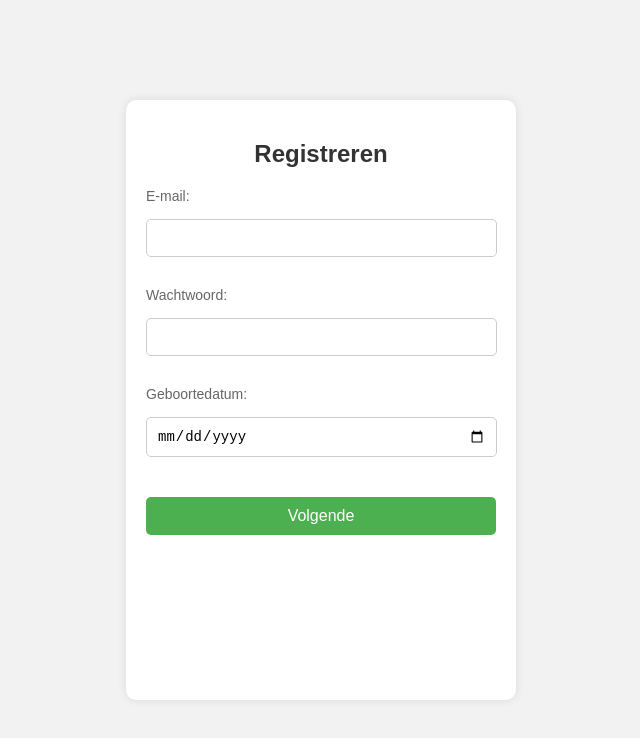
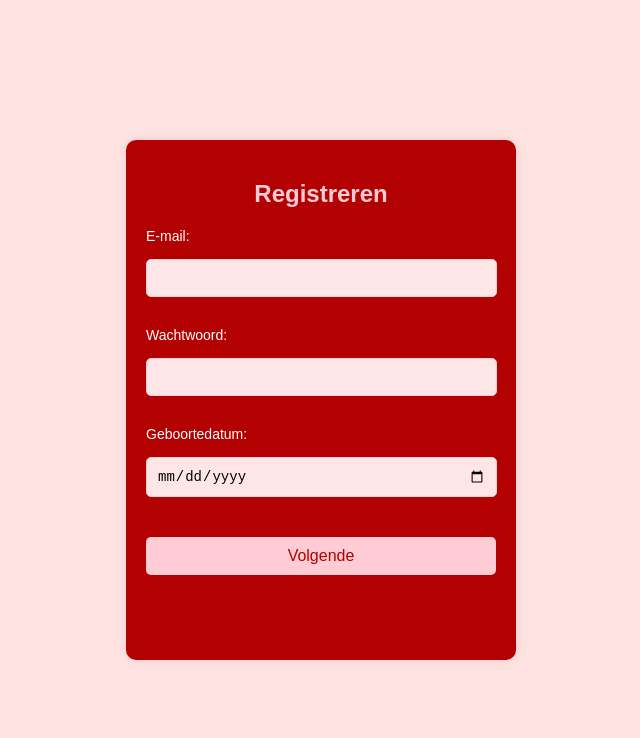
Before and after one commit to Dwaynepiest/SoulConnect-Frontend, a React (Create React App) app in the folder Frontend/soulconnect/: page /register in a window 1280 px wide. Shown: the top 738 px of the page, without its empty margins (319-959 px from the left). Built offline with nearby package versions, Linux system fonts and the light colour scheme.

Commit message:
Login en Registratie Kleuren overeen laten komen met dashboard

```diff
--- a/Frontend/soulconnect/src/pages/Login/login.css
+++ b/Frontend/soulconnect/src/pages/Login/login.css
@@ -1,28 +1,30 @@
 /* Algemene body instellingen */
 body {
     font-family: 'Segoe UI', Tahoma, Geneva, Verdana, sans-serif;
-    background-color: #f4f7f6;
+    background-color: #f2f2f2;
     display: flex;
     justify-content: center;
     align-items: center;
     height: 100vh;
     margin: 0;
+    overflow: hidden;
 }
 
 /* Container voor de login box */
 .login-container {
-    background-color: #ffffff;
+    background-color: #b30000; /* Donkerrode kleur voor een liefdevolle stijl */
     padding: 40px;
     border-radius: 12px;
     box-shadow: 0 4px 20px rgba(0, 0, 0, 0.1);
     width: 350px;
     text-align: center;
+    overflow-y: auto; /* Maak verticale scrollbaarheid mogelijk */
 }
 
 /* Titel van de login */
 .login-container h2 {
     margin-bottom: 30px;
-    color: #333333;
+    color: #ffccd5; /* Lichte rode kleur voor de koptekst */
     font-size: 24px;
 }
 
@@ -34,8 +36,8 @@ body {
 
 /* Labels voor inputs */
 .form-group label {
+    color: #ffffff; /* Witte kleur voor de tekst boven de invoervelden */
     font-size: 14px;
-    color: #666666;
     display: block;
     margin-bottom: 5px;
 }
@@ -43,19 +45,19 @@ body {
 /* Stijl voor de invoervelden */
 .login-container input[type="email"],
 .login-container input[type="password"] {
-    width: 100%;
+    width: 93%;
     padding: 12px;
     margin-top: 5px;
-    border: 1px solid #ccc;
+    border: 1px solid #ffccd5; /* Lichte rode kleur voor de rand */
     border-radius: 8px;
     font-size: 14px;
-    background-color: #f9f9f9;
+    background-color: #ffe6e6; /* Lichte achtergrondkleur voor invoervelden */
     transition: border-color 0.3s ease;
 }
 
 .login-container input[type="email"]:focus,
 .login-container input[type="password"]:focus {
-    border-color: #4CAF50;
+    border-color: #ffccd5; /* Lichte rode kleur voor de focus rand */
     outline: none;
 }
 
@@ -63,17 +65,17 @@ body {
 .login-button {
     width: 100%;
     padding: 12px;
-    background-color: #4CAF50;
+    background-color: #ffccd5; /* Lichte rode kleur voor de knoppen */
     border: none;
     border-radius: 8px;
-    color: white;
+    color: #b30000; /* Donkerrode kleur voor de tekst op de knoppen */
     font-size: 16px;
     cursor: pointer;
     transition: background-color 0.3s ease;
 }
 
 .login-button:hover {
-    background-color: #45a049;
+    background-color: #ffe6e6; /* Nog lichtere rode kleur voor hover effect */
 }
 
 /* Links onderaan voor wachtwoord of registratie */
@@ -84,13 +86,13 @@ body {
 
 .links a {
     display: block;
-    color: #4CAF50;
+    color: #ffccd5; /* Lichte rode kleur voor de links */
     text-decoration: none;
     margin-top: 10px;
     transition: color 0.3s ease;
 }
 
 .links a:hover {
-    color: #45a049;
+    color: #ffe6e6; /* Nog lichtere rode kleur voor hover effect */
     text-decoration: underline;
 }
--- a/Frontend/soulconnect/src/pages/UserRegistreren/UserRegistreren.css
+++ b/Frontend/soulconnect/src/pages/UserRegistreren/UserRegistreren.css
@@ -1,7 +1,7 @@
 /* Algemene styling voor het lichaam */
 body {
     font-family: Arial, sans-serif;
-    background-color: #f2f2f2;
+    background-color: #ffe2e2;
     display: flex;
     justify-content: center;
     align-items: center;
@@ -12,21 +12,21 @@ body {
 
 /* Stijl voor het container van het formulier */
 .container {
-    background-color: #ffffff;
+    background-color: #b30000; /* Donkerrode kleur voor een liefdevolle stijl */
     padding: 20px;
     border-radius: 10px;
     box-shadow: 0 0 10px rgba(0, 0, 0, 0.1);
     width: 350px;
     text-align: center;
     margin: 0 auto;
-    height: 70vh; /* Stel een vaste hoogte in */
+    height: 60vh; /* Stel een vaste hoogte in */
     overflow-y: auto; /* Maak verticale scrollbaarheid mogelijk */
 }
 
 /* Styling voor de koptekst van het formulier */
 .container h2 {
     margin-bottom: 20px;
-    color: #333;
+    color: #ffccd5; /* Lichte rode kleur voor de koptekst */
 }
 
 /* Stijl voor de formulierelementen (invoervelden) */
@@ -40,9 +40,18 @@ body {
     width: 94%;
     padding: 10px;
     margin: 10px 0;
-    border: 1px solid #ccc;
+    border: 1px solid #ffccd5; /* Lichte rode kleur voor de rand */
     border-radius: 5px;
     font-size: 14px;
+    background-color: #ffe6e6; /* Lichte achtergrondkleur voor invoervelden */
+}
+
+/* Stijl voor de labels boven de invoervelden */
+.container label {
+    color: #ffffff; /* Witte kleur voor de tekst boven de invoervelden */
+    font-size: 14px;
+    display: block;
+    margin-bottom: 5px;
 }
 
 /* Stijl voor de knoppen */
@@ -52,14 +61,14 @@ body {
     margin: 10px 0;
     border: none;
     border-radius: 5px;
-    background-color: #4CAF50;
-    color: #fff;
+    background-color: #ffccd5; /* Lichte rode kleur voor de knoppen */
+    color: #b30000; /* Donkerrode kleur voor de tekst op de knoppen */
     font-size: 16px;
     cursor: pointer;
 }
 
 .container button:hover {
-    background-color: #45a049;
+    background-color: #ffe6e6; /* Nog lichtere rode kleur voor hover effect */
 }
 
 /* Stijl voor foutmeldingen */
@@ -73,7 +82,7 @@ body {
 .container a {
     display: block;
     margin-top: 10px;
-    color: #4CAF50;
+    color: #ffccd5; /* Lichte rode kleur voor de links */
     text-decoration: none;
 }
 
```
